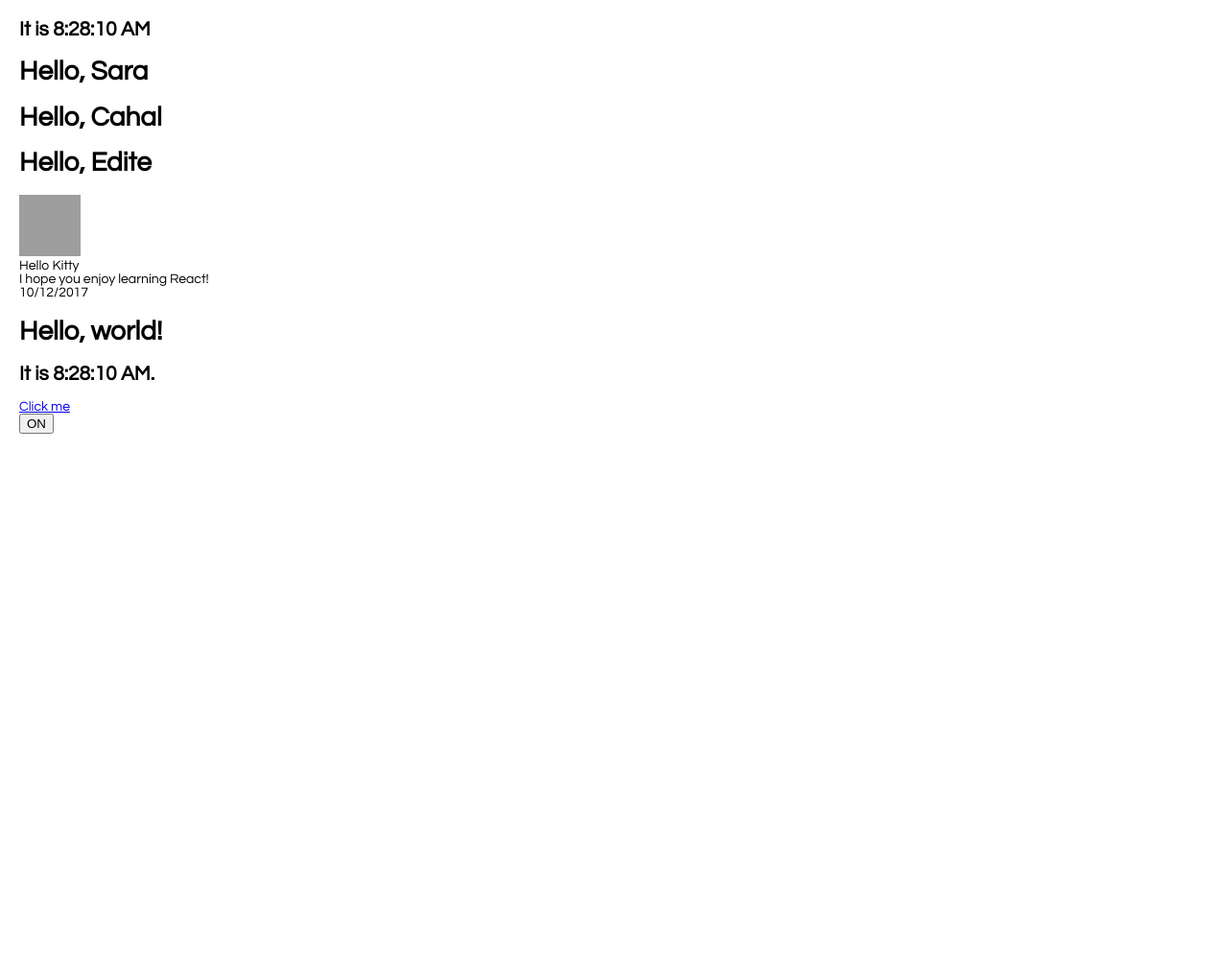
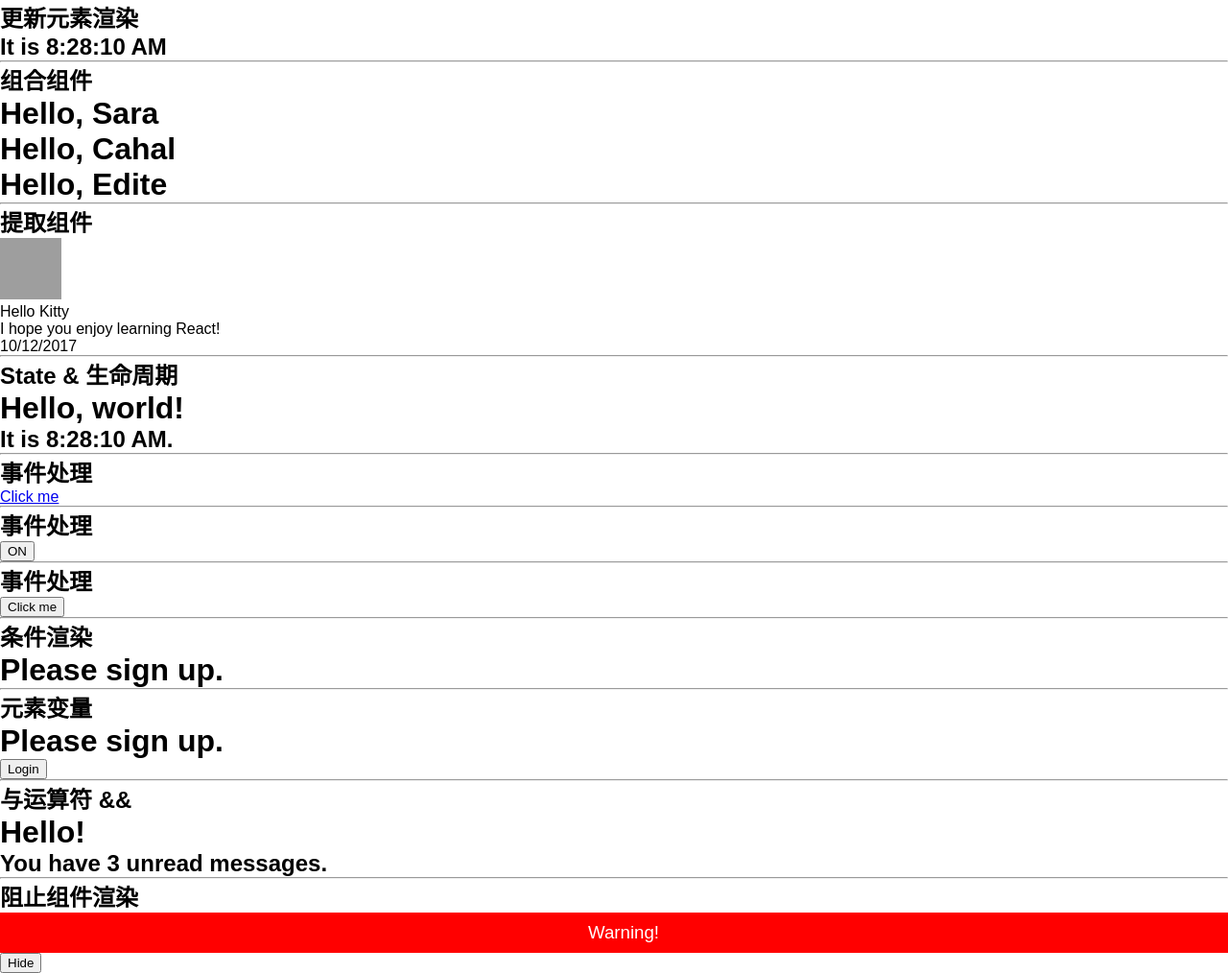
Before and after one commit to dingjunjie0501/learn, a React app: page / in a window 1280 px wide. Shown: the whole page at 96% size. Before the commit the page ends 800 px from the top, so only its background shows below. Built offline with nearby package versions, Linux system fonts and the light colour scheme; grey boxes are pictures that could not be loaded.

Commit message:
React learning...

```diff
--- a/src/index.css
+++ b/src/index.css
@@ -1,51 +1,13 @@
-body {
-    font: 14px "Century Gothic", Futura, sans-serif;
-    margin: 20px;
+* {
+    font-family: sans-serif;
+    margin: 0;
 }
 
-ol,
-ul {
-    padding-left: 30px;
+.warning {
+    background-color: red;
+    text-align: center;
+    width: 100%;
+    padding: 10px;
+    font-size: 14pt;
+    color: white;
 }
-
-.board-row:after {
-    clear: both;
-    content: "";
-    display: table;
-}
-
-.status {
-    margin-bottom: 10px;
-}
-
-.square {
-    background: #fff;
-    border: 1px solid #999;
-    float: left;
-    font-size: 24px;
-    font-weight: bold;
-    line-height: 34px;
-    height: 34px;
-    margin-right: -1px;
-    margin-top: -1px;
-    padding: 0;
-    text-align: center;
-    width: 34px;
-}
-
-.square:focus {
-    outline: none;
-}
-
-.kbd-navigation .square:focus {
-    background: #ddd;
-}
-
-.game {
-    display: flex;
-    flex-direction: row;
-}
-
-.game-info {
-    margin-left: 20px;
-}
--- a/src/index.html
+++ b/src/index.html
@@ -9,12 +9,38 @@
 </head>
 
 <body>
+    <h2>更新元素渲染</h2>
     <div id="root"></div>
+    <hr>
+    <h2>组合组件</h2>
     <div id="welcome"></div>
+    <hr>
+    <h2>提取组件</h2>
     <div id="comment"></div>
+    <hr>
+    <h2>State & 生命周期</h2>
     <div id="clock"></div>
+    <hr>
+    <h2>事件处理</h2>
     <div id="actionLink"></div>
+    <hr>
+    <h2>事件处理</h2>
     <div id="toggle"></div>
+    <hr>
+    <h2>事件处理</h2>
+    <div id="loggingButton"></div>
+    <hr>
+    <h2>条件渲染</h2>
+    <div id="greeting"></div>
+    <hr>
+    <h2>元素变量</h2>
+    <div id="loginControl"></div>
+    <hr>
+    <h2>与运算符 &&</h2>
+    <div id="mailbox"></div>
+    <hr>
+    <h2>阻止组件渲染</h2>
+    <div id="page"></div>
 </body>
 
 </html>
--- a/src/index.js
+++ b/src/index.js
@@ -2,6 +2,9 @@ import React from 'react';
 import ReactDOM from 'react-dom';
 import './index.css';
 
+/**
+ * 更新元素渲染
+ */
 function tick() {
     const element = (
         <div>
@@ -14,6 +17,10 @@ function tick() {
     )
 }
 setInterval(tick, 1000);
+
+/**
+ * 组合组件
+ */
 
 function Welcome(params) {
     return <h1>Hello, {params.name}</h1>
@@ -33,6 +40,10 @@ ReactDOM.render(
     <App />,
     document.getElementById('welcome')
 );
+
+/**
+ * 提取组件
+ */
 
 function formatDate(date) {
     return date.toLocaleDateString();
@@ -86,6 +97,10 @@ ReactDOM.render(
     />,
     document.getElementById('comment')
 );
+
+/**
+ * State & 生命周期
+ */
 
 // Clock设置一个定时器并且每秒更新UI应该是Clock的实现细节
 // function Clock(props) {
@@ -164,6 +179,10 @@ ReactDOM.render(
  * 5.一旦Clock组件被从DOM中移除，React会调用componentWillUnmount()这个钩子函数，定时器也就会被清除。
  */
 
+/**
+ * 事件处理
+ */
+
 function ActionLink() {
     function handleClick(e) {
         e.preventDefault();
@@ -179,6 +198,10 @@ ReactDOM.render(
     document.getElementById('actionLink')
 );
 
+/**
+ * 事件处理
+ */
+
 class Toggle extends React.Component {
     constructor(props) {
         super(props);
@@ -189,8 +212,9 @@ class Toggle extends React.Component {
         this.handleClick = this.handleClick.bind(this);
     }
     handleClick() {
-        console.log('this is:', this); //你必须谨慎对待 JSX 回调函数中的 this，类的方法默认是不会绑定 this 的。
-        //如果你忘记绑定 this.handleClick 并把它传入 onClick, 当你调用这个函数的时候 this 的值会是 undefined。
+        console.log('this is:', this); //你必须谨慎对待 JSX 回调函数中的 this，类的方法默认
+        //是不会绑定 this 的。如果你忘记绑定 this.handleClick 并把它传入 onClick, 当你调用
+        //这个函数的时候 this 的值会是 undefined。
         this.setState(prevState => ({
             isToggleOn: !prevState.isToggleOn
         }));
@@ -206,3 +230,176 @@ ReactDOM.render(
     <Toggle />,
     document.getElementById('toggle')
 );
+
+/**
+ * 事件处理
+ */
+
+class LoggingButton extends React.Component {
+    handleClick() {
+        console.log('this is:', this);
+    }
+    render() {
+        // This syntax ensures `this` is bound within handleClick
+        return (
+            <button onClick={(e) => this.handleClick(e)}>Click me</button>
+        );
+    }
+}
+
+ReactDOM.render(
+    <LoggingButton />,
+    document.getElementById('loggingButton')
+);
+
+/**
+ * 使用这个语法有个问题就是每次 LoggingButton 渲染的时候都会创建一个不同的回调函数。
+ * 在大多数情况下，这没有问题。然而如果这个回调函数作为一个属性值传入低阶组件，这些组件可
+ * 能会进行额外的重新渲染。我们通常建议在构造函数中绑定或使用属性初始化器语法来避免这类
+ * 性能问题。
+ */
+
+/**
+ * 条件渲染
+ */
+
+function UserGreeting(props) {
+    return <h1>Welcome back!</h1>
+}
+
+function GuestGreeting(props) {
+    return <h1>Please sign up.</h1>
+}
+
+function Greeting(props) {
+    const isLoggedIn = props.isLoggedIn;
+    if (isLoggedIn) {
+        return <UserGreeting />
+    }
+    return <GuestGreeting />
+}
+
+ReactDOM.render(
+    <Greeting isLoggedIn={false} />,
+    document.getElementById('greeting')
+);
+
+/**
+ * 元素变量
+ */
+
+function LoginButton(props) {
+    return (
+        <button onClick={props.onClick}>Login</button>
+    );
+}
+
+function LogoutButton(props) {
+    return (
+        <button onClick={props.onClick}>Logout</button>
+    );
+}
+
+class LoginControl extends React.Component {
+    constructor(props) {
+        super(props);
+        this.handleLoginClick = this.handleLoginClick.bind(this);
+        this.handleLogoutClick = this.handleLogoutClick.bind(this);
+        this.state = { isLoggedIn: false };
+    }
+    handleLoginClick() {
+        this.setState({ isLoggedIn: true });
+    }
+    handleLogoutClick() {
+        this.setState({ isLoggedIn: false });
+    }
+    render() {
+        const isLoggedIn = this.state.isLoggedIn;
+
+        let button = null;
+        if (isLoggedIn) {
+            button = <LogoutButton onClick={this.handleLogoutClick} />;
+        } else {
+            button = <LoginButton onClick={this.handleLoginClick} />
+        }
+
+        return (
+            <div>
+                <Greeting isLoggedIn={isLoggedIn} />
+                {button}
+            </div>
+        );
+    }
+}
+
+ReactDOM.render(
+    <LoginControl />,
+    document.getElementById('loginControl')
+);
+
+/**
+ * 与运算符 &&
+ */
+
+function Mailbox(props) {
+    const unreadMessages = props.unreadMessages;
+    return (
+        <div>
+            <h1>Hello!</h1>
+            {unreadMessages.length > 0 &&
+                <h2>
+                    You have {unreadMessages.length} unread messages.
+                </h2>
+            }
+        </div>
+    );
+}
+
+const message = ['React', 'Re: React', 'Re:Re: React'];
+ReactDOM.render(
+    <Mailbox unreadMessages={message} />,
+    document.getElementById('mailbox')
+);
+
+/**
+ * 阻止组件渲染
+ */
+
+function WarningBanner(props) {
+    if (!props.warn) {
+        return null; // 组件的 render 方法返回 null 并不会影响该组件生命周期方法的回调。
+        // 例如，componentWillUpdate 和 componentDidUpdate 依然可以被调用。
+    }
+
+    return (
+        <div className="warning">
+            Warning!
+        </div>
+    );
+}
+
+class Page extends React.Component {
+    constructor(props) {
+        super(props);
+        this.handleToggleClick = this.handleToggleClick.bind(this);
+        this.state = { showWarning: true };
+    }
+    handleToggleClick() {
+        this.setState(prevState => ({
+            showWarning: !prevState.showWarning
+        }));
+    }
+    render() {
+        return (
+            <div>
+                <WarningBanner warn={this.state.showWarning} />
+                <button onClick={this.handleToggleClick}>{this.state.showWarning ? 'Hide' : 'Show'}</button>
+            </div>
+        );
+    }
+}
+
+ReactDOM.render(
+    <Page />,
+    document.getElementById('page')
+);
```
Also changed, not shown: package.json (line endings or trailing spaces).
